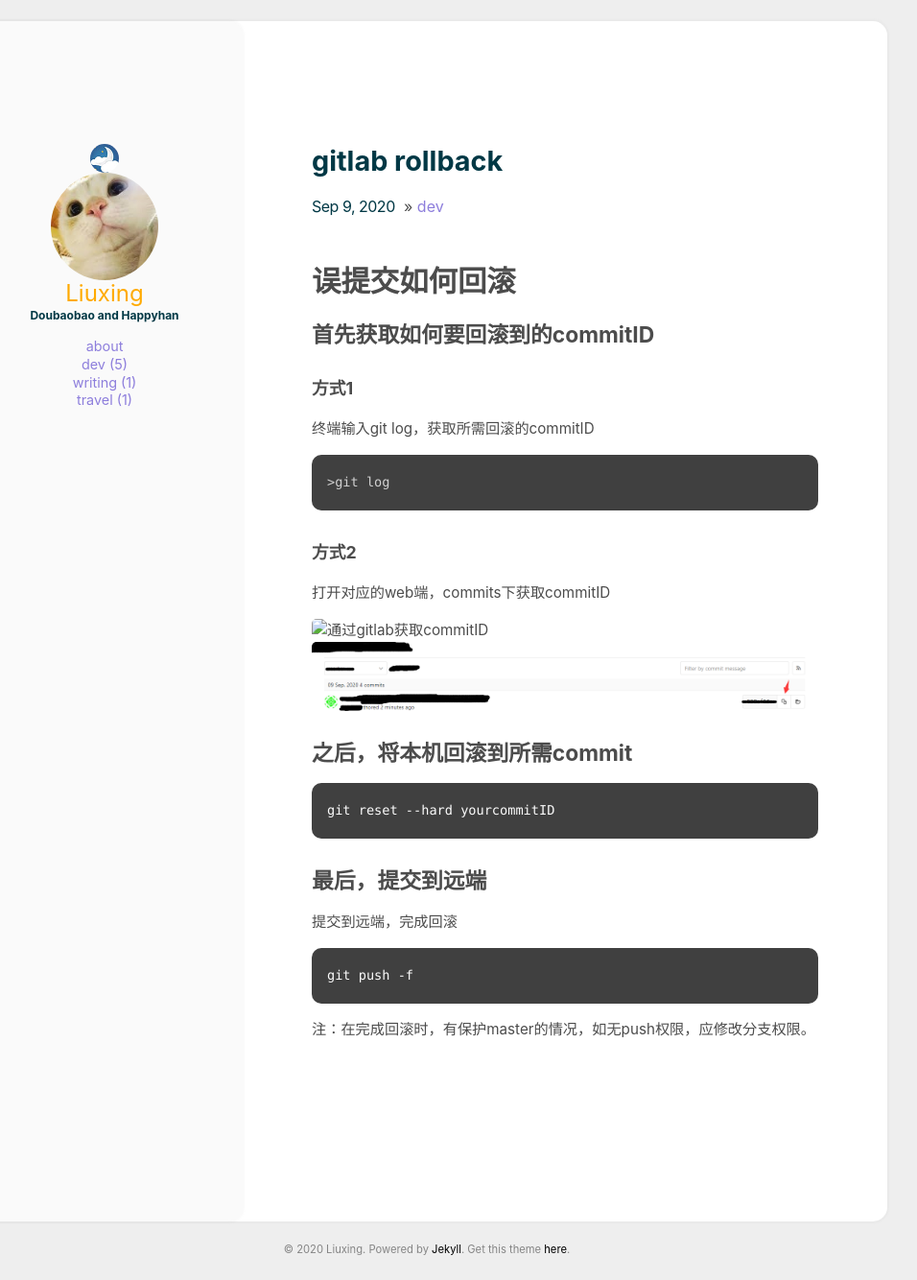
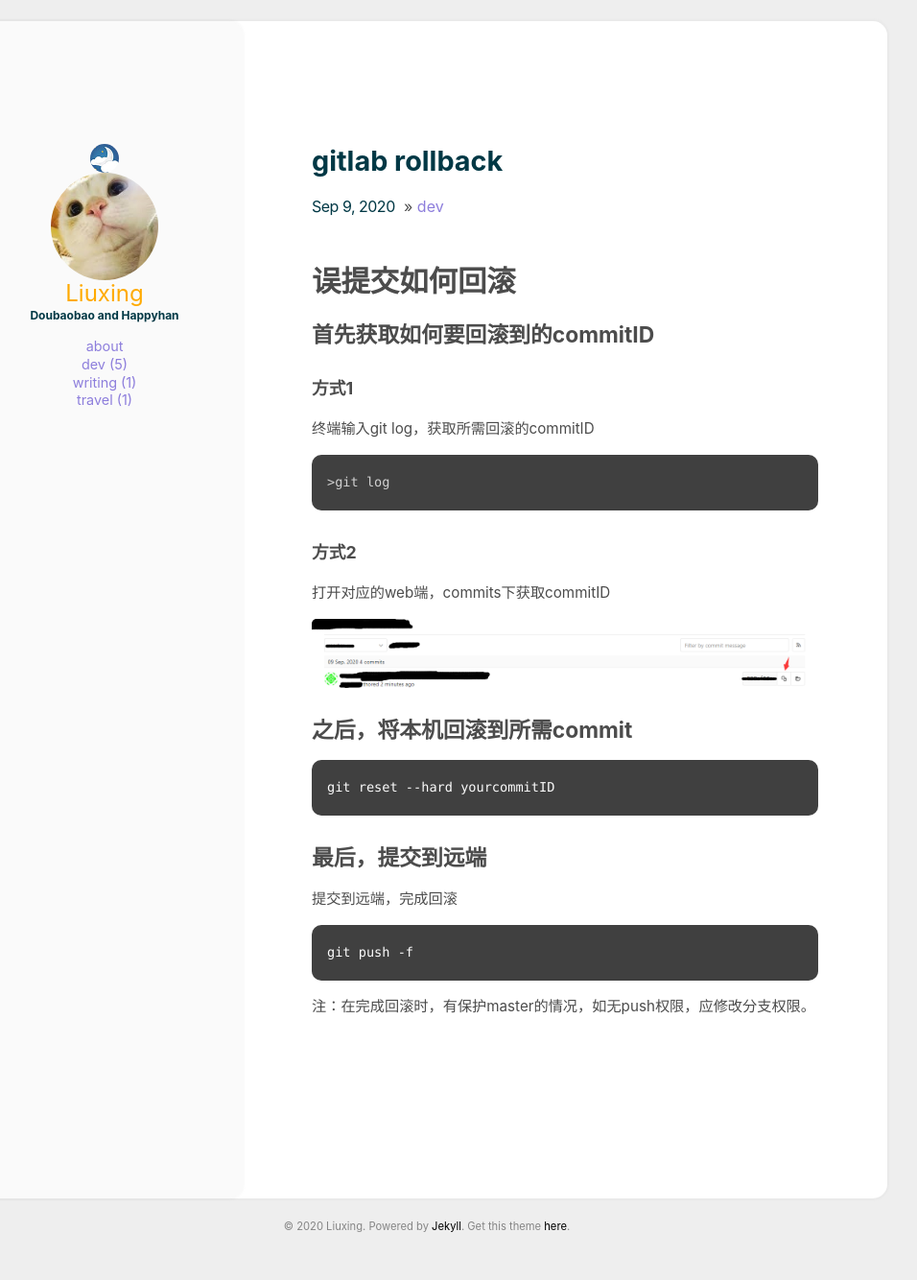
Before and after one commit to liux0402/liux0402.github.io, a Jekyll site: the page built from _posts/2020-09-09-rollback.md, in a window 1280 px wide. Shown: the whole page at 96% size, without its empty margins (195-1151 px from the left). Built offline with Jekyll 4.4.1, drawn with Linux system fonts in a browser that asks for light colours; after the commit the page ends 1310 px from its top, so only the background shows below that.

Commit message:
Update 2020-09-09-rollback.md

```diff
--- a/_posts/2020-09-09-rollback.md
+++ b/_posts/2020-09-09-rollback.md
@@ -20,8 +20,7 @@ comments: true
 
 打开对应的web端，commits下获取commitID
 
-![通过gitlab获取commitID](./images/1599641967864.png)
-![png](/blogimages/rollback.png)
+![通过gitlab获取commitID](/blogimages/rollback.png)
 
 
 ## 之后，将本机回滚到所需commit
```
